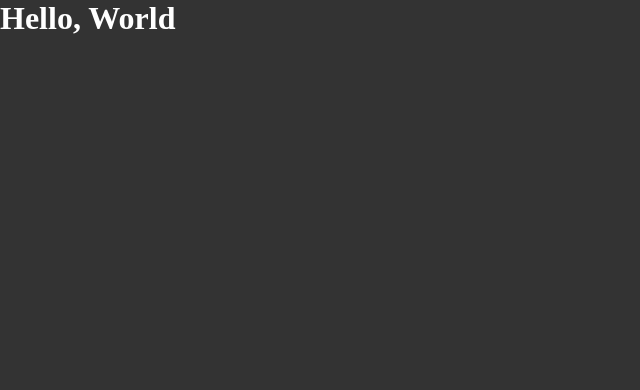
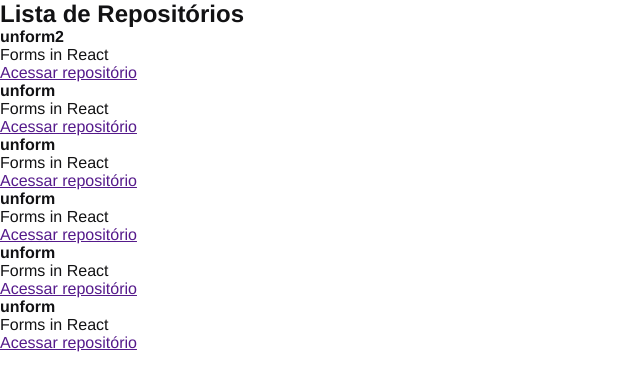
Before and after one commit to viniciusoliveiras/github-explorer, a React app: page / in a window 1280 px wide. Shown: the top 390 px of the page, without its empty margins (0-640 px from the left). Built offline with nearby package versions, Linux system fonts and the light colour scheme; the HTML template or start-up script is replaced by a standard one.

Commit message:
Conceitos importantes | Primeiro componente React

```diff
--- a/src/App.jsx
+++ b/src/App.jsx
@@ -1,5 +1,6 @@
+import { RepositoryList } from './components/RepositoryList';
 import './styles/global.scss';
 
 export function App() {
-  return <h1>Hello, World</h1>;
+  return <RepositoryList />;
 }
--- /dev/null
+++ b/src/components/RepositoryList.jsx
@@ -0,0 +1,53 @@
+const repositoryName = 'unform2';
+
+export function RepositoryList() {
+  return (
+    <section className='repository-list'>
+      <h1>Lista de Repositórios</h1>
+
+      <ul>
+        <li>
+          <strong>{repositoryName}</strong>
+          <p>Forms in React</p>
+
+          <a href=''>Acessar repositório</a>
+        </li>
+
+        <li>
+          <strong>unform</strong>
+          <p>Forms in React</p>
+
+          <a href=''>Acessar repositório</a>
+        </li>
+
+        <li>
+          <strong>unform</strong>
+          <p>Forms in React</p>
+
+          <a href=''>Acessar repositório</a>
+        </li>
+
+        <li>
+          <strong>unform</strong>
+          <p>Forms in React</p>
+
+          <a href=''>Acessar repositório</a>
+        </li>
+
+        <li>
+          <strong>unform</strong>
+          <p>Forms in React</p>
+
+          <a href=''>Acessar repositório</a>
+        </li>
+
+        <li>
+          <strong>unform</strong>
+          <p>Forms in React</p>
+
+          <a href=''>Acessar repositório</a>
+        </li>
+      </ul>
+    </section>
+  );
+}
--- a/src/styles/global.scss
+++ b/src/styles/global.scss
@@ -5,7 +5,6 @@
 }
 
 body {
-  font: Arial, Helvetica, sans-serif;
-  color: white;
-  background: #333;
+  font: 16px 'Helvetica Neue', Arial, sans-serif;
+  color: #121214;
 }
```
